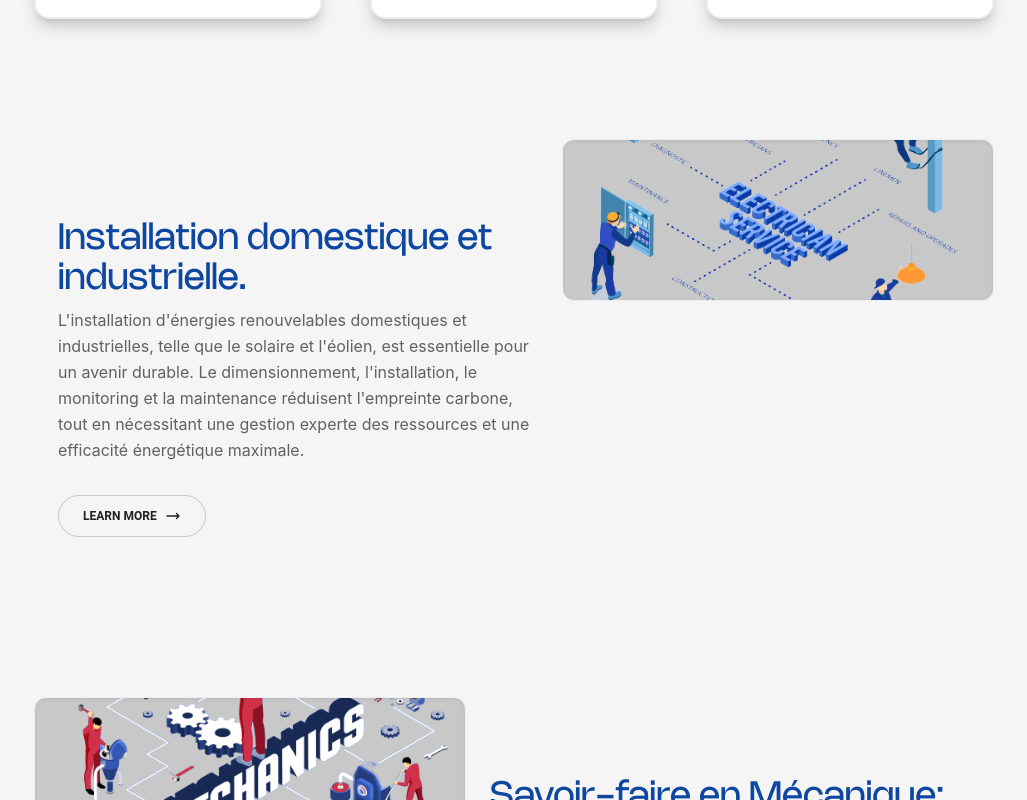
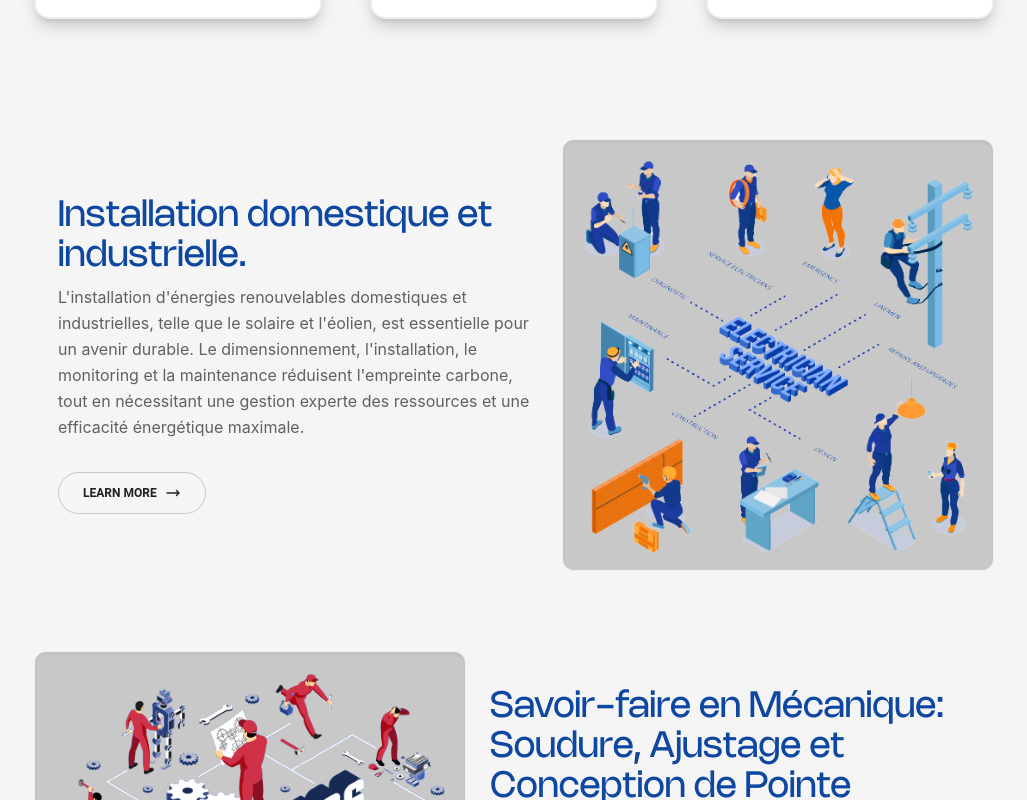
Before and after one commit to iambenkis/Aris-website, a React (Create React App) app: page / in a window 1280 px wide. Shown: the part 1260-2060 px from the top of the page, without its empty margins (126-1153 px from the left). Built offline with nearby package versions, Linux system fonts and the light colour scheme.

Commit message:
Fix card height and positions

```diff
--- a/src/components/Carousel.jsx
+++ b/src/components/Carousel.jsx
@@ -37,7 +37,6 @@ const Carousel = ({ items, autoSlide = false, autoSlideInterval = 3000 }) => {
     const slideInterval = setInterval(next, autoSlideInterval)
     console.log('slideInterval', slideInterval)
     return () => clearInterval(slideInterval)
-    // eslint-disable-next-line react-hooks/exhaustive-dep
   }, [curr, autoSlideInterval])
 
   return (
--- a/src/components/Insight.jsx
+++ b/src/components/Insight.jsx
@@ -56,7 +56,7 @@ const Insight = () => {
                 isOdd(index) ? 'lg:flex-row-reverse' : 'lg:flex-row'
               }   border-none shadow-none mb-20`}
             >
-              <CardBody className="flex flex-col py-20 justify-center border-none">
+              <CardBody className="flex flex-col justify-center border-none">
                 <Typography
                   variant="h4"
                   color="blue-gray"
@@ -93,15 +93,15 @@ const Insight = () => {
               <CardHeader
                 shadow={false}
                 floated={false}
-                className="m-0 w-full h-[80vw] lg:w-[45%] lg:h-full relative bg-gray-800/25 shadow-inner shadow-inner-lg border-[1px] shrink-0"
+                className="m-0 w-full h-[80vw] lg:w-[45%] lg:h-full
+                bg-gray-800/25
+                 shadow-inner shadow-inner-lg border-[1px] shrink-0"
               >
-                <div className="w-full h-full  py-20">
-                  <img
-                    src={victrine.image}
-                    alt="card-1"
-                    className="absolute top-0 left-0 h-full w-full object-cover"
-                  />
-                </div>
+                <img
+                  src={victrine.image}
+                  alt="card-1"
+                  className=" h-full w-full object-cover"
+                />
               </CardHeader>
             </Card>
           </Slide>
```
